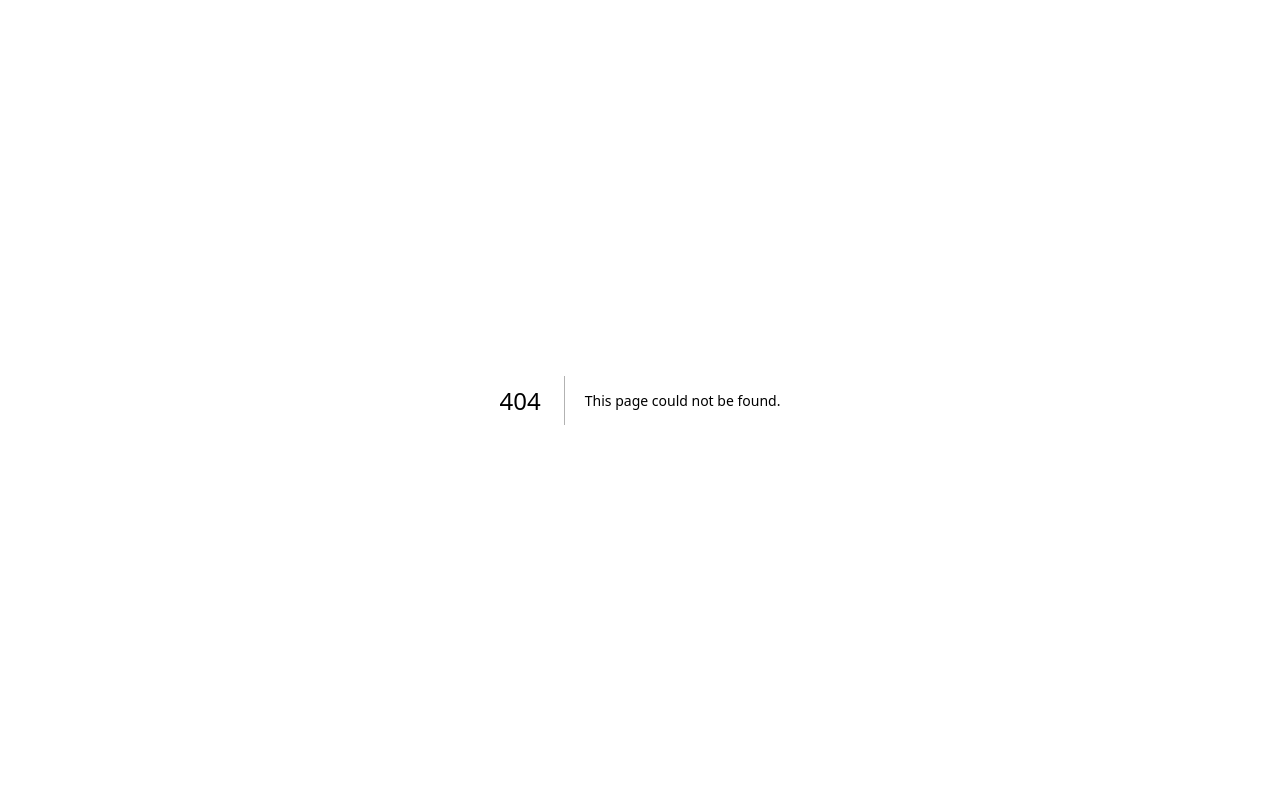
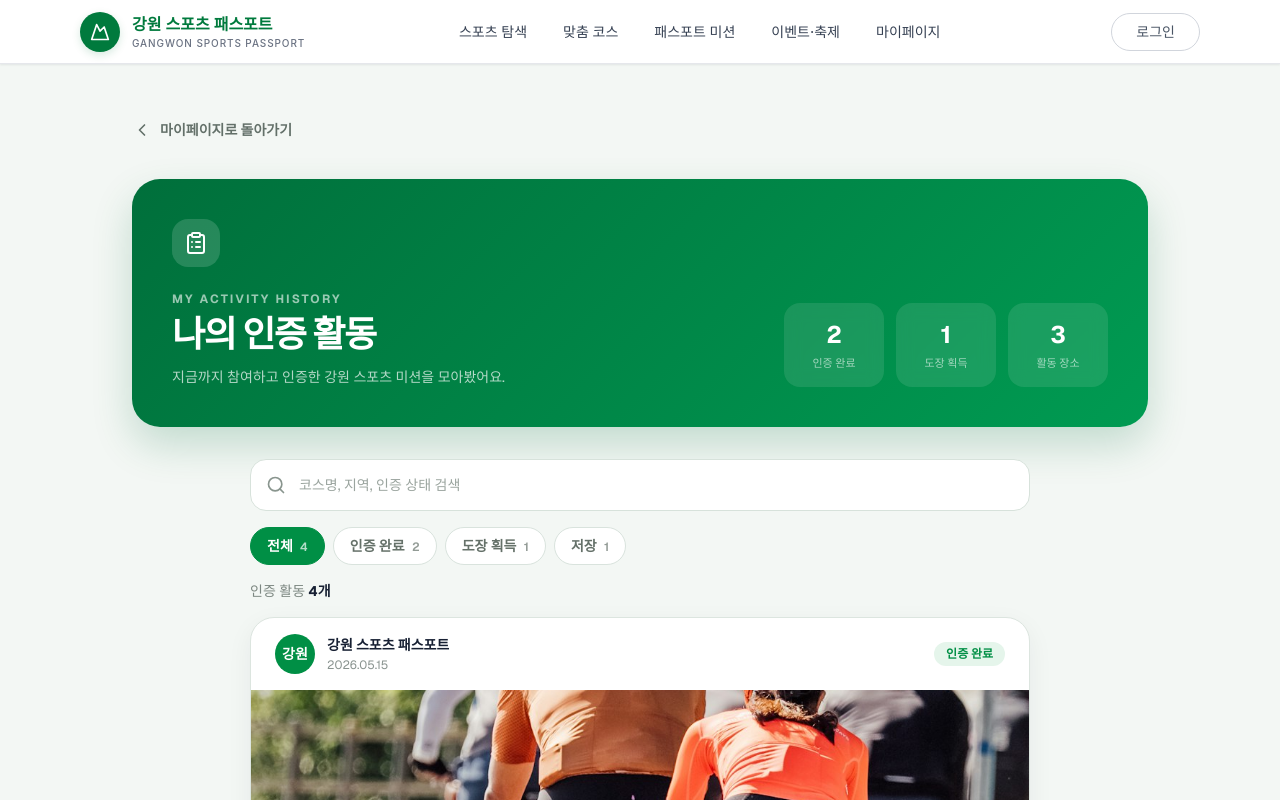
Before and after one commit to snupels/snupel, a Next.js app: page /activity-feed in a window 1280 px wide. Before the commit this address had no page. Shown: the top 800 px of the page. Built offline with nearby package versions, Linux system fonts and the light colour scheme; no server answers.

Commit message:
fix: deploy activity feed with tracked assets

```diff
--- /dev/null
+++ b/app/(portal)/activity-feed/page.tsx
@@ -0,0 +1,5 @@
+import { ActivityHistoryPage } from "@/components/ActivityHistoryPage";
+
+export default function Page() {
+  return <ActivityHistoryPage />;
+}
--- a/components/ActivityHistoryPage.tsx
+++ b/components/ActivityHistoryPage.tsx
@@ -8,7 +8,6 @@ import { AppIcon, type AppIconName } from "./AppIcon";
 import course1 from "@/imports/LandingPage/205ec17d713405bedcfab3cf69b55f31151a8bf3.png";
 import course2 from "@/imports/LandingPage/9509675bc89588078354909012b6022f47332ef9.png";
 import course3 from "@/imports/LandingPage/9193ff8f95dcbcb73f018d079496fad4bcfa1dec.png";
-import course4 from "@/imports/LandingPage/8e9a5a4d4cc419ba26665781de8936f2c62517a7.png";
 
 type ActivityStatus = "인증 완료" | "도장 획득" | "저장";
 
@@ -26,11 +25,11 @@ const fallbackActivities: MissionActivity[] = [
   { id: "fallback-1", date: "2026.05.15", title: "설악산 트레일 챌린지", place: "속초 · 고성", status: "인증 완료", icon: "checkCircle", image: course1 },
   { id: "fallback-2", date: "2026.05.10", title: "오대산 선재길 힐링 트레킹", place: "평창", status: "도장 획득", icon: "award", image: course2 },
   { id: "fallback-3", date: "2026.05.02", title: "평창 MTB 익스트림", place: "평창", status: "저장", icon: "bookmark", image: course3 },
-  { id: "fallback-4", date: "2026.04.29", title: "양양 서핑 입문 코스", place: "양양", status: "인증 완료", icon: "checkCircle", image: course4 },
+  { id: "fallback-4", date: "2026.04.29", title: "양양 서핑 입문 코스", place: "양양", status: "인증 완료", icon: "checkCircle", image: course1 },
 ];
 
 const filters: Array<"전체" | ActivityStatus> = ["전체", "인증 완료", "도장 획득", "저장"];
-const feedImages = [course1, course2, course3, course4];
+const feedImages = [course1, course2, course3];
 
 function formatActivityDate(value: string) {
   const date = new Date(value);
--- a/components/MyPassportPage.tsx
+++ b/components/MyPassportPage.tsx
@@ -42,7 +42,7 @@ const recommendations: Array<{ title: string; place: string; level: string; time
 ];
 
 const STAMP_BOOK_URL = "https://sportspassport.kr/stampbook/";
-const ACTIVITY_HISTORY_URL = "https://sportspassport.kr/activity-history/";
+const ACTIVITY_HISTORY_URL = "https://sportspassport.kr/activity-feed/";
 
 function openStampBook() {
   window.location.assign(STAMP_BOOK_URL);
```
